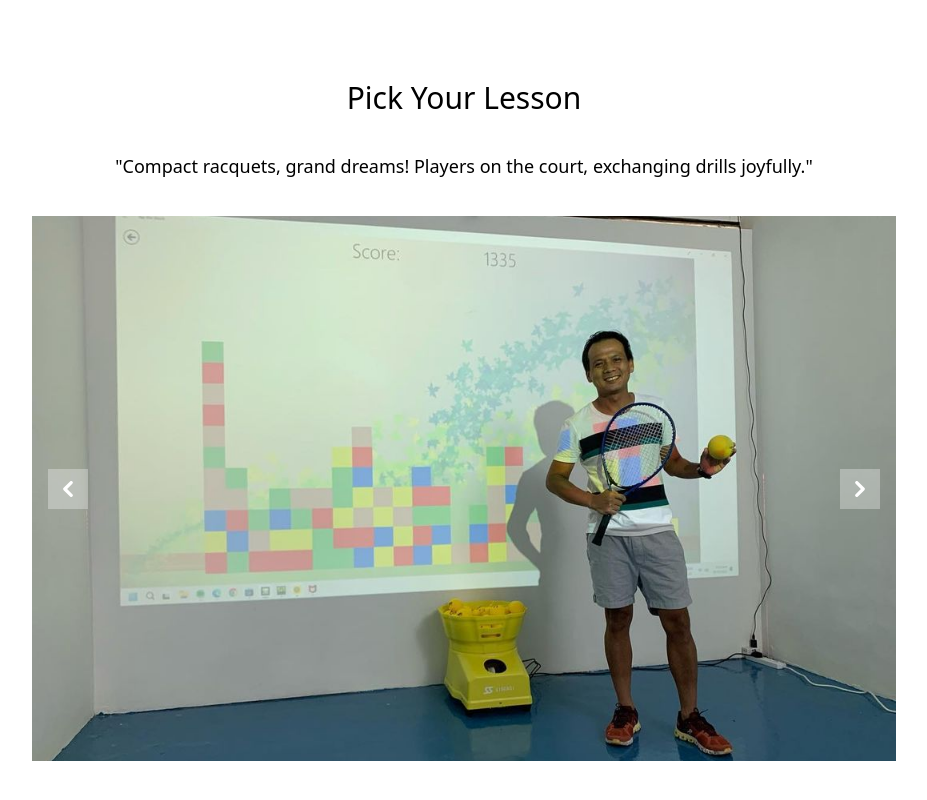
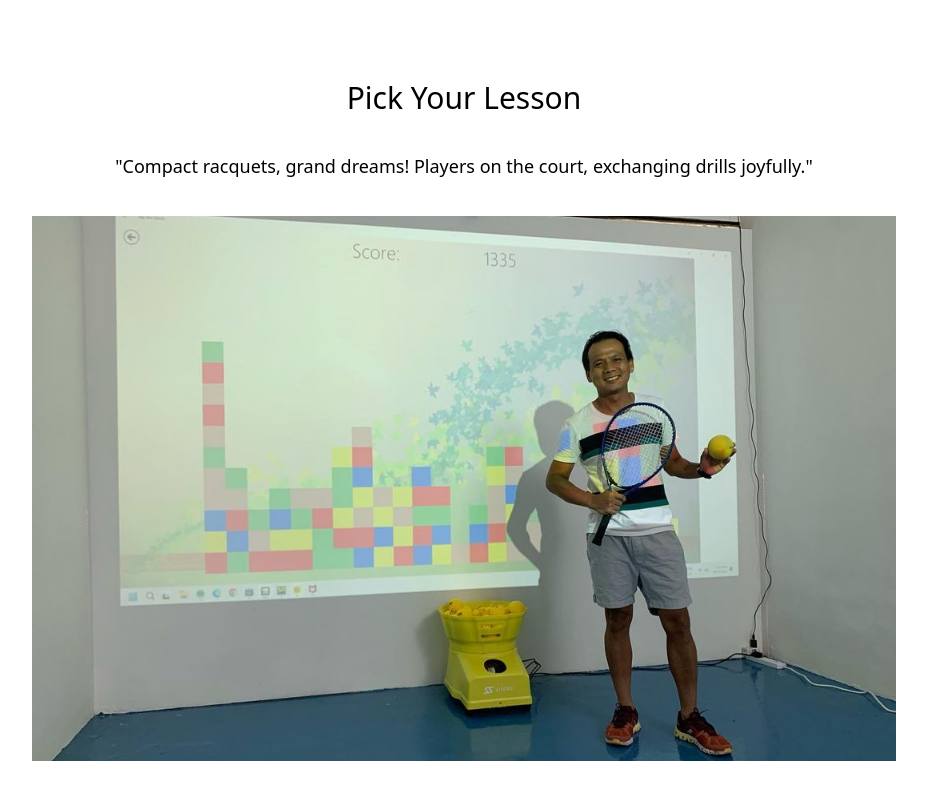
Before and after one commit to uyenng-en/Fun-Tennis, a website: page adult-lesson.html in a window 1280 px wide. Shown: the part 2552-3352 px from the top of the page, without its empty margins (176-1103 px from the left). Drawn offline with nearby package versions, Linux system fonts and the light colour scheme; a script that the page names is missing.

Commit message:
hide slider buttons in kid and adult lessons

```diff
--- a/adult-lesson.html
+++ b/adult-lesson.html
@@ -478,7 +478,7 @@ class="flex flex-col mt-12 w-full text-3xl leading-10 text-black bg-white max-md
           </div> -->
         </div>
         <!-- Slider controls -->
-        <button
+        <!-- <button
           type="button"
           class="absolute top-0 start-0 z-30 flex items-center justify-center h-full px-4 cursor-pointer group focus:outline-none"
           data-carousel-prev
@@ -529,7 +529,7 @@ class="flex flex-col mt-12 w-full text-3xl leading-10 text-black bg-white max-md
             </svg>
             <span class="sr-only">Next</span>
           </span>
-        </button>
+        </button> -->
       </div>
 
       <div
```
Also changed, not shown: kid-lesson.html (+2 -2 lines).
